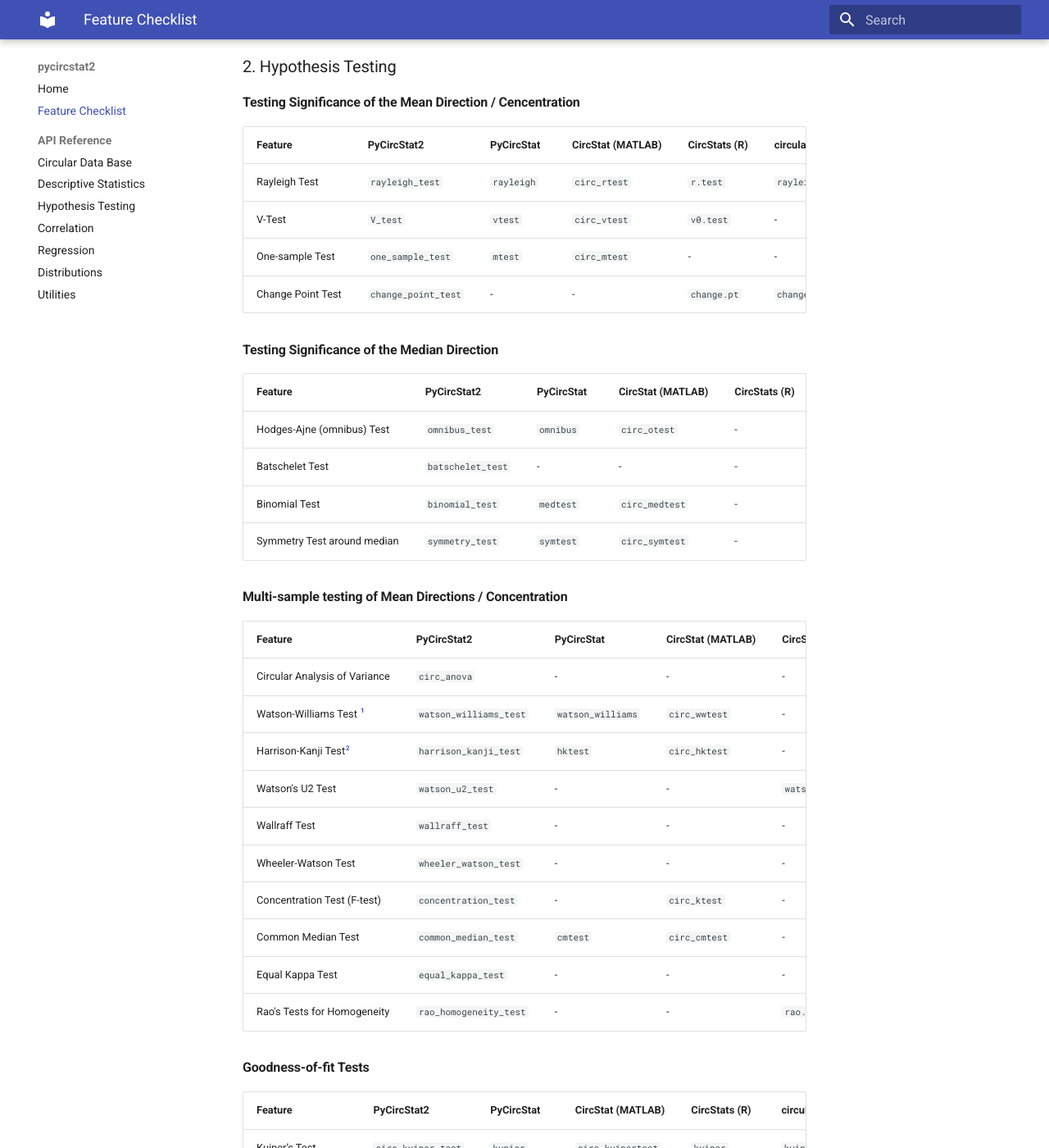
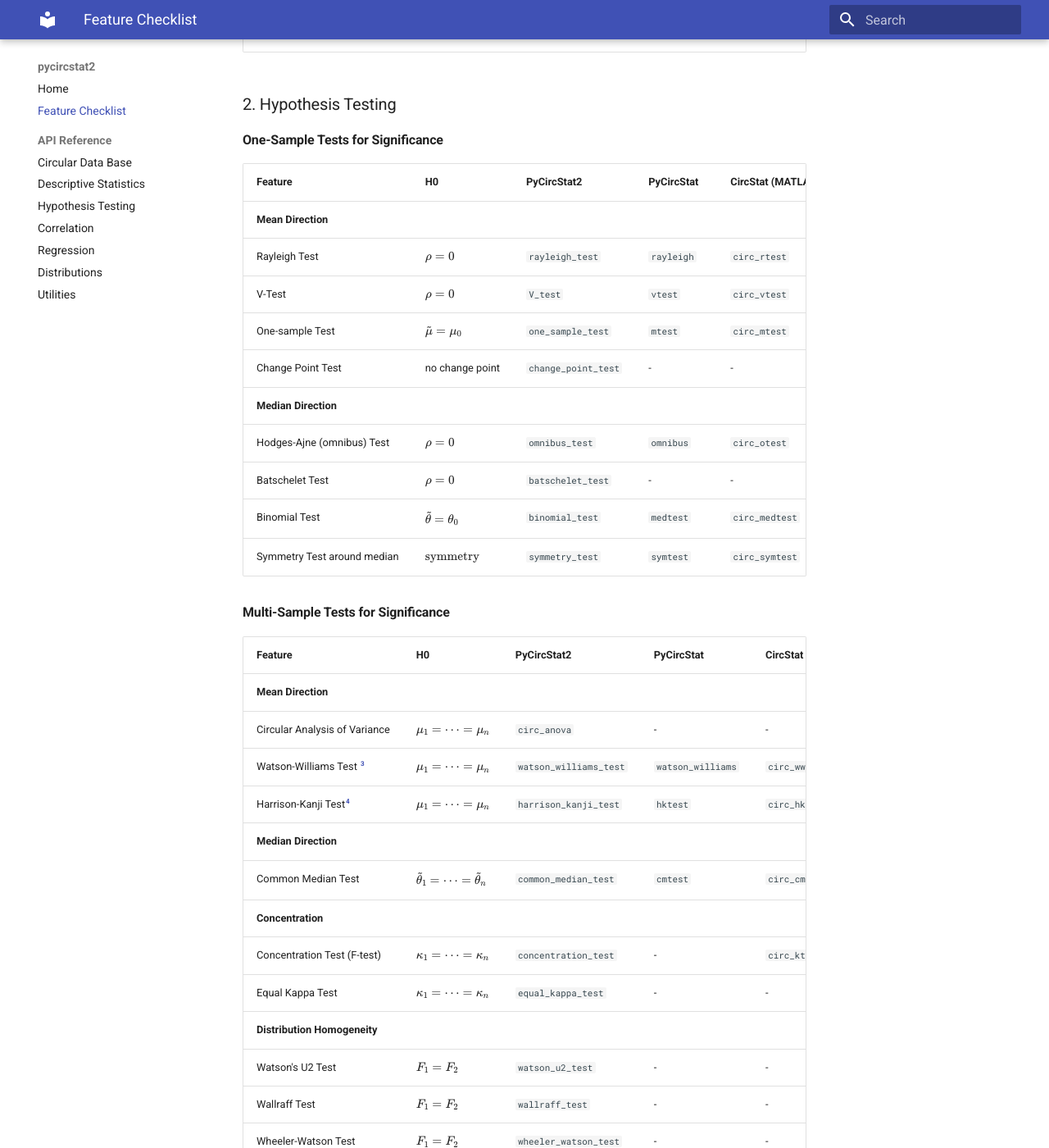
Before and after one commit to circstat/pycircstat2, an MkDocs documentation site: the page built from docs/docs/feature-checklist.md, in a window 1280 px wide and 1400 px high, scrolled down 1163 px. Shown: the whole window at 82% size. Built offline with MkDocs 1.6.1 and Material for MkDocs 9.7.7, drawn with Linux system fonts in a browser that asks for light colours; some of the changed text lies outside the part shown.

Commit message:
change: refine feature checklist

```diff
--- a/docs/docs/feature-checklist.md
+++ b/docs/docs/feature-checklist.md
@@ -2,72 +2,74 @@
 
 ### 1. Descriptive Statistics
 
-| Feature                             | PyCircStat2       | PyCircStat                | CircStat (MATLAB)  | CircStats (R) | circular (R)                          |
-| ----------------------------------- | ----------------- | ------------------------- | ------------------ | ------------- | ------------------------------------- |
-| **Measures of Central Tendency**    |                   |                           |                    |               |                                       |
-| Circular Mean                       | `circ_mean`       | `mean(alpha)`             | `circ_mean(alpha)` | `circ.mean`   | `mean.circular`                       |
-| Circular Mean CI                    | `circ_mean_ci`    | `mean(alpha, ci=95)`      | `circ_confmean`    | -             | `mle.vonmises.bootstrap.ci`           |
-| Circular Median                     | `circ_median`     | `median`                  | `circ_median`      | -             | `median.circular`/`medianHL.circular` |
-| Circular Median CI                  | `circ_median_ci`  | -                         | -                  | -             | -                                     |
-| Circular Quantile                   | `circ_quantile`   | -                         | -                  | -             | `quantile.circular`                   |
-| **Measures of Spread & Dispersion** |                   |                           |                    |               |                                       |
-| Resultant Vector Length             | `circ_r`          | `resultant_vector_length` | `circ_r`           | `est.rho`     | `rho.circular`                        |
-| Angular Variance                    | `angular_var`     | `avar`                    | `circ_var`         | -             | `angular.variance`                    |
-| Angular Standard Deviation          | `angular_std`     | `astd`                    | `circ_std`         | -             | `angular.deviation`                   |
-| Circular Variance                   | `circ_var`        | `var`                     | `circ_var`         | `circ.disp`   | `var.circular`                        |
-| Circular Standard Deviation         | `circ_std`        | `std`                     | `circ_std`         | -             | `sd.circular`                         |
-| Circular Dispersion                 | `circ_dispersion` | -                         | -                  | -             | -                                     |
-| **Higher-Order Statistics**         |                   |                           |                    |               |                                       |
-| Circular Moment                     | `circ_moment`     | `moment`                  | `circ_moment`      | `tri.moment`  | `trigonometric.moment`                |
-| Circular Skewness                   | `circ_skewness`   | `skewness`                | `circ_skewness`    | -             | -                                     |
-| Circular Kurtosis                   | `circ_kurtosis`   | `kurtoisis`               | `circ_kurtosis`    | -             | -                                     |
-| **Distance & Pairwise Comparisons** |                   |                           |                    |               |                                       |
-| Circular Distance                   | `circ_dist`       | `cdist`                   | `circ_dist`        | -             | -                                     |
-| Pairwise Circular Distance          | `circ_pairdist`   | `pairwise_cdiff`          | `circ_dist2`       | -             | `dist.circular`                       |
+| Feature                             | PyCircStat2           | PyCircStat                | CircStat (MATLAB)  | CircStats (R) | circular (R)                          |
+| ----------------------------------- | --------------------- | ------------------------- | ------------------ | ------------- | ------------------------------------- |
+| **Measures of Central Tendency**    |                       |                           |                    |               |                                       |
+| Circular Mean                       | `circ_mean`           | `mean(alpha)`             | `circ_mean(alpha)` | `circ.mean`   | `mean.circular`                       |
+| Circular Mean CI                    | `circ_mean_ci`        | `mean(alpha, ci=95)`      | `circ_confmean`    | -             | `mle.vonmises.bootstrap.ci`           |
+| Circular Median                     | `circ_median`         | `median`                  | `circ_median`      | -             | `median.circular`/`medianHL.circular` |
+| Circular Median CI                  | `circ_median_ci`      | -                         | -                  | -             | -                                     |
+| Circular Quantile                   | `circ_quantile`       | -                         | -                  | -             | `quantile.circular`                   |
+| **Measures of Spread & Dispersion** |                       |                           |                    |               |                                       |
+| Resultant Vector Length             | `circ_r`              | `resultant_vector_length` | `circ_r`           | `est.rho`     | `rho.circular`                        |
+| Angular Variance                    | `angular_var`         | `avar`                    | `circ_var`         | -             | `angular.variance`                    |
+| Angular Standard Deviation          | `angular_std`         | `astd`                    | `circ_std`         | -             | `angular.deviation`                   |
+| Circular Variance                   | `circ_var`            | `var`                     | `circ_var`         | `circ.disp`   | `var.circular`                        |
+| Circular Standard Deviation         | `circ_std`            | `std`                     | `circ_std`         | -             | `sd.circular`                         |
+| Circular Dispersion                 | `circ_dispersion`     | -                         | -                  | -             | -                                     |
+| **Higher-Order Statistics**         |                       |                           |                    |               |                                       |
+| Circular Moment                     | `circ_moment`         | `moment`                  | `circ_moment`      | `tri.moment`  | `trigonometric.moment`                |
+| Circular Skewness                   | `circ_skewness`       | `skewness`                | `circ_skewness`    | -             | -                                     |
+| Circular Kurtosis                   | `circ_kurtosis`       | `kurtoisis`               | `circ_kurtosis`    | -             | -                                     |
+| **Distance & Pairwise Comparisons** |                       |                           |                    |               |                                       |
+| Mean deviation                      | `circ_mean_deviation` | -                         | -                  | -             | `meandeviation`                       |
+| Circular Distance                   | `circ_dist`           | `cdist`                   | `circ_dist`        | -             | -                                     |
+| Pairwise Circular Distance          | `circ_pairdist`       | `pairwise_cdiff`          | `circ_dist2`       | -             | `dist.circular`                       |
 
 ### 2. Hypothesis Testing
 
-#### Testing Significance of the Mean Direction / Cencentration
+#### One-Sample Tests for Significance
 
-| Feature           | PyCircStat2         | PyCircStat | CircStat (MATLAB) | CircStats (R) | circular (R)    |
-| ----------------- | ------------------- | ---------- | ----------------- | ------------- | --------------- |
-| Rayleigh Test     | `rayleigh_test`     | `rayleigh` | `circ_rtest`      | `r.test`      | `rayleigh.test` |
-| V-Test            | `V_test`            | `vtest`    | `circ_vtest`      | `v0.test`     | -               |
-| One-sample Test   | `one_sample_test`   | `mtest`    | `circ_mtest`      | -             | -               |
-| Change Point Test | `change_point_test` | -          | -                 | `change.pt`   | `change.point`  |
+| Feature                     | H0                        | PyCircStat2         | PyCircStat | CircStat (MATLAB) | CircStats (R) | circular (R)    |
+| --------------------------- | ------------------------- | ------------------- | ---------- | ----------------- | ------------- | --------------- |
+| **Mean Direction**          |                           |                     |            |                   |               |                 |
+| Rayleigh Test               | $\rho=0$                  | `rayleigh_test`     | `rayleigh` | `circ_rtest`      | `r.test`      | `rayleigh.test` |
+| V-Test                      | $\rho=0$                  | `V_test`            | `vtest`    | `circ_vtest`      | `v0.test`     | -               |
+| One-sample Test             | $\tilde\mu=μ_0$           | `one_sample_test`   | `mtest`    | `circ_mtest`      | -             | -               |
+| Change Point Test           | no change point           | `change_point_test` | -          | -                 | `change.pt`   | `change.point`  |
+| **Median Direction**        |                           |                     |            |                   |               |                 |
+| Hodges-Ajne (omnibus) Test  | $\rho=0$                  | `omnibus_test`      | `omnibus`  | `circ_otest`      | -             | -               |
+| Batschelet Test             | $\rho=0$                  | `batschelet_test`   | -          | -                 | -             | -               |
+| Binomial Test               | $\tilde\theta = \theta_0$ | `binomial_test`     | `medtest`  | `circ_medtest`    | -             | -               |
+| Symmetry Test around median | $\text{symmetry}$         | `symmetry_test`     | `symtest`  | `circ_symtest`    | -             | -               |
 
-#### Testing Significance of the Median Direction
+#### Multi-Sample Tests for Significance
 
-| Feature                     | PyCircStat2       | PyCircStat | CircStat (MATLAB) | CircStats (R) | circular (R) |
-| --------------------------- | ----------------- | ---------- | ----------------- | ------------- | ------------ |
-| Hodges-Ajne (omnibus) Test  | `omnibus_test`    | `omnibus`  | `circ_otest`      | -             | -            |
-| Batschelet Test             | `batschelet_test` | -          | -                 | -             | -            |
-| Binomial Test               | `binomial_test`   | `medtest`  | `circ_medtest`    | -             | -            |
-| Symmetry Test around median | `symmetry_test`   | `symtest`  | `circ_symtest`    | -             | -            |
-
-#### Multi-sample testing of Mean Directions / Concentration
-
-| Feature                       | PyCircStat2            | PyCircStat        | CircStat (MATLAB) | CircStats (R)     | circular (R)           |
-| ----------------------------- | ---------------------- | ----------------- | ----------------- | ----------------- | ---------------------- |
-| Circular Analysis of Variance | `circ_anova`      | -                 | -                 | -                 | `aov.circular`         |
-| Watson-Williams Test [^1]     | `watson_williams_test` | `watson_williams` | `circ_wwtest`     | -                 | `watson.williams.test` |
-| Harrison-Kanji Test[^2]       | `harrison_kanji_test`  | `hktest`          | `circ_hktest`     | -                 | -                      |
-| Watson's U2 Test              | `watson_u2_test`       | -                 | -                 | `watson.two`      | `watson.two.test`      |
-| Wallraff Test                 | `wallraff_test`        | -                 | -                 | -                 | `wallraff.test`        |
-| Wheeler-Watson Test           | `wheeler_watson_test`  | -                 | -                 | -                 | `watson.wheeler.test`  |
-| Concentration Test (F-test)   | `concentration_test`   | -                 | `circ_ktest`      | -                 | -                      |
-| Common Median Test             | `common_median_test`    | `cmtest`          | `circ_cmtest`     | -                 | -                      |
-| Equal Kappa Test              | `equal_kappa_test`     | -                 | -                 | -                 | `equal.kappa.test`     |
-| Rao's Tests for Homogeneity   | `rao_homogeneity_test` | -                 | -                 | `rao.homogeneity` | `rao.test`             |
+| Feature                         | H0                                            | PyCircStat2            | PyCircStat        | CircStat (MATLAB) | CircStats (R)     | circular (R)           |
+| ------------------------------- | --------------------------------------------- | ---------------------- | ----------------- | ----------------- | ----------------- | ---------------------- |
+| **Mean Direction**              |                                               |                        |                   |                   |                   |                        |
+| Circular Analysis of Variance   | $\mu_1 = \dots = \mu_n$                       | `circ_anova`           | -                 | -                 | -                 | `aov.circular`         |
+| Watson-Williams Test [^one-way] | $\mu_1 = \dots = \mu_n$                       | `watson_williams_test` | `watson_williams` | `circ_wwtest`     | -                 | `watson.williams.test` |
+| Harrison-Kanji Test[^two-way]   | $\mu_1 = \dots = \mu_n$                       | `harrison_kanji_test`  | `hktest`          | `circ_hktest`     | -                 | -                      |
+| **Median Direction**            |                                               |                        |                   |                   |                   |                        |
+| Common Median Test              | $\tilde{\theta}_1 = \dots = \tilde{\theta}_n$ | `common_median_test`   | `cmtest`          | `circ_cmtest`     | -                 | -                      |
+| **Concentration**               |                                               |                        |                   |                   |                   |                        |
+| Concentration Test (F-test)     | $\kappa_1 = \dots = \kappa_n$                 | `concentration_test`   | -                 | `circ_ktest`      | -                 | -                      |
+| Equal Kappa Test                | $\kappa_1 = \dots = \kappa_n$                 | `equal_kappa_test`     | -                 | -                 | -                 | `equal.kappa.test`     |
+| **Distribution Homogeneity**    |                                               |                        |                   |                   |                   |                        |
+| Watson's U2 Test                | $F_1 = F_2$                                   | `watson_u2_test`       | -                 | -                 | `watson.two`      | `watson.two.test`      |
+| Wallraff Test                   | $F_1 = F_2$                                   | `wallraff_test`        | -                 | -                 | -                 | `wallraff.test`        |
+| Wheeler-Watson Test             | $F_1 = F_2$                                   | `wheeler_watson_test`  | -                 | -                 | -                 | `watson.wheeler.test`  |
+| Rao's Tests for Homogeneity     | $F_1 = F_2$                                   | `rao_homogeneity_test` | -                 | -                 | `rao.homogeneity` | `rao.test`             |
 
 #### Goodness-of-fit Tests
 
-| Feature             | PyCircStat2        | PyCircStat   | CircStat (MATLAB) | CircStats (R) | circular (R)       |
-| ------------------- | ------------------ | ------------ | ----------------- | ------------- | ------------------ |
-| Kuiper’s Test       | `circ_kuiper_test` | `kupier`     | `circ_kuipertest` | `kuiper`      | `kuiper.test`      |
-| Rao’s Spacing Test  | `rao_spacing_test` | `raospacing` | `circ_raotest`    | `rao.spacing` | `rao.spacing.test` |
-| Watson's Test       | `watson_test`      | -            | -                 | `watson`      | `watson.test`      |
-| Circular Range Test | `circ_range_test`  | -            | -                 | `circ_range`  | `range.circular`   |
+| Feature             | H0         | PyCircStat2        | PyCircStat   | CircStat (MATLAB) | CircStats (R) | circular (R)       |
+| ------------------- | ---------- | ------------------ | ------------ | ----------------- | ------------- | ------------------ |
+| Kuiper’s Test       | $\rho = 0$ | `circ_kuiper_test` | `kupier`     | `circ_kuipertest` | `kuiper`      | `kuiper.test`      |
+| Rao’s Spacing Test  | $\rho = 0$ | `rao_spacing_test` | `raospacing` | `circ_raotest`    | `rao.spacing` | `rao.spacing.test` |
+| Watson's Test       | $\rho = 0$ | `watson_test`      | -            | -                 | `watson`      | `watson.test`      |
+| Circular Range Test | $\rho = 0$ | `circ_range_test`  | -            | -                 | `circ_range`  | `range.circular`   |
 
 
 ### 3. Correlation & Regression
@@ -164,5 +166,8 @@
 | Projected Normal         | PDF    | -                            | -          | -                 | -             | `dpnorm`         |
 |                          | RVS    | -                            | -          | -                 | -             | `rpnorm`         |
 
-[^1]: Yet anothr one-way ANOVA.
-[^2]: Two-way ANOVA.
+[^uniform]: $\rho=0$ stands for uniform distributed.
+[^median]: $\theta$ stands for median.
+[^one-way]: Yet anothr one-way ANOVA.
+[^two-way]: Two-way ANOVA.
+[^F]: $F$ stands for distributions.
```
